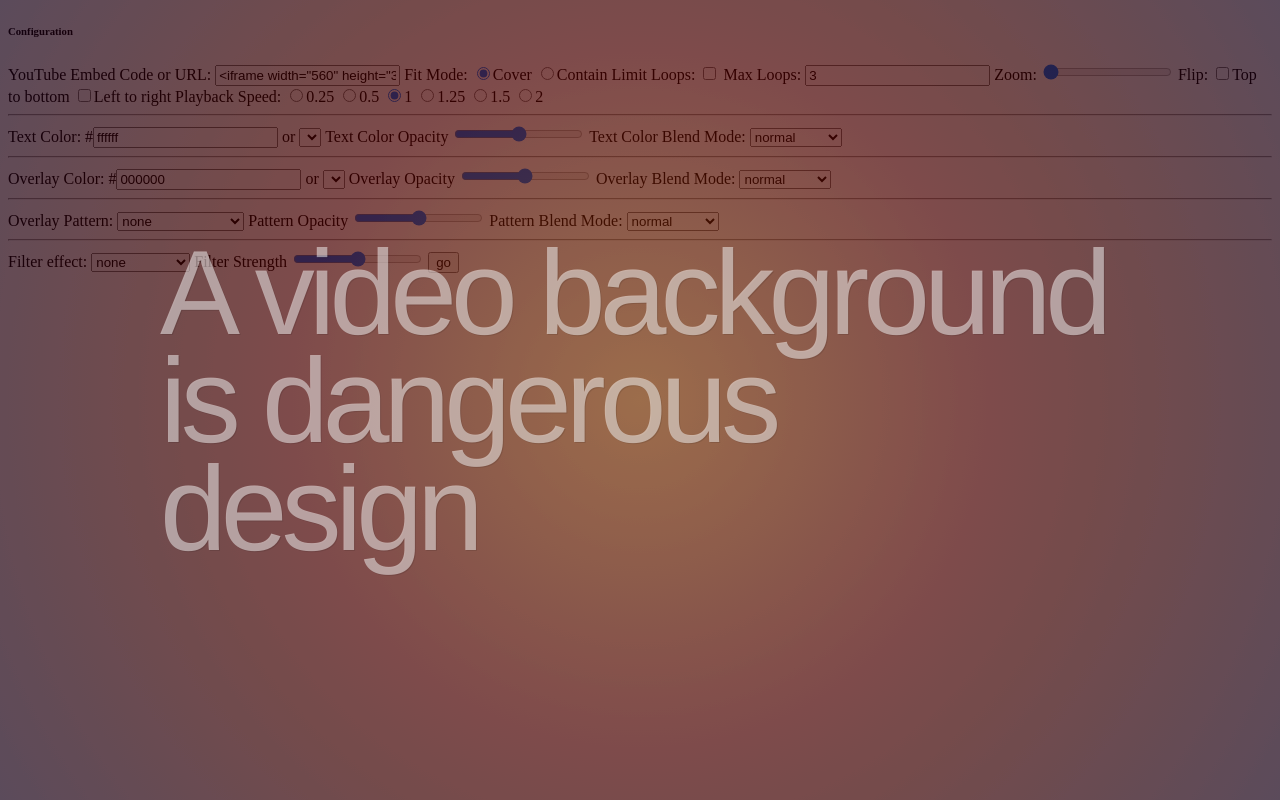
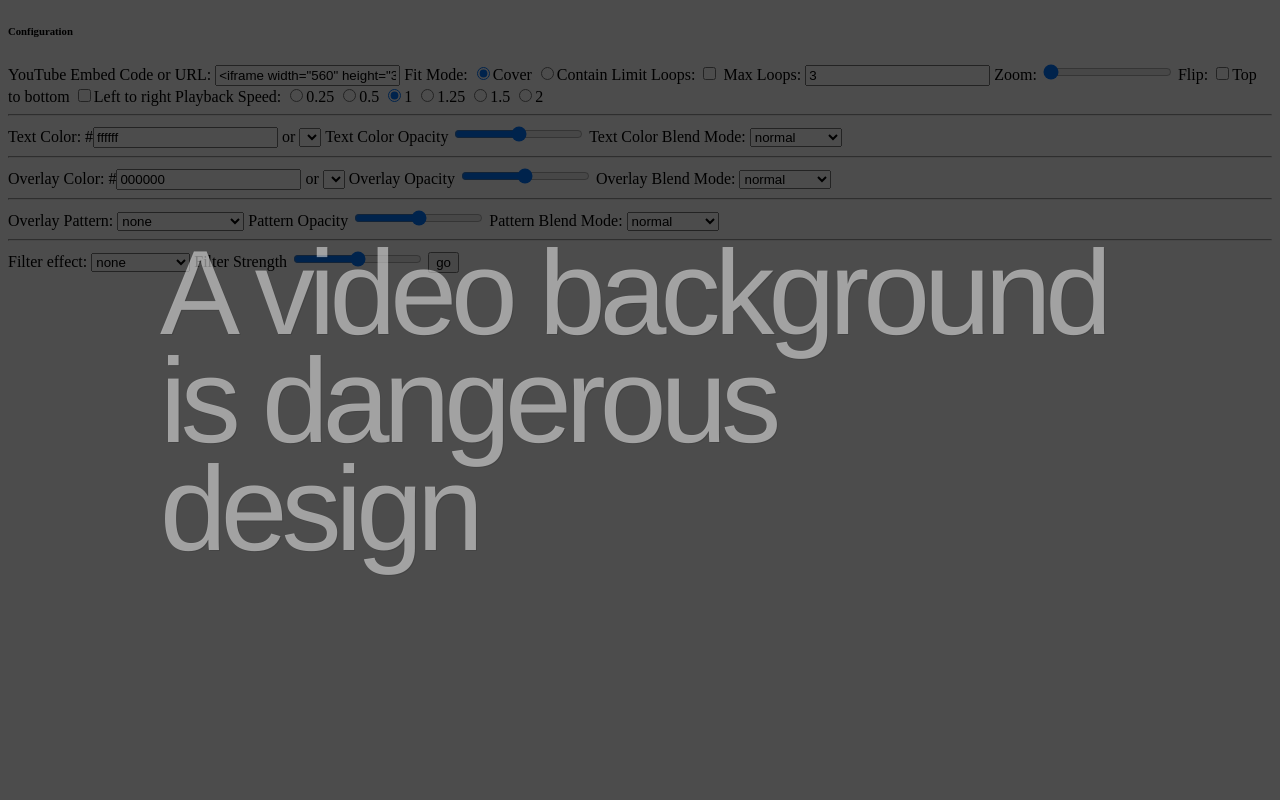
Before and after one commit to Danjohnsonnj/vdbg, a website: page src/index.html in a window 1280 px wide. Drawn offline with nearby package versions, Linux system fonts and the light colour scheme; files that its build step writes are made by us from their sources.

Commit message:
Removed test CSSgram filter

```diff
--- a/src/index.html
+++ b/src/index.html
@@ -21,7 +21,7 @@
 
     <div class="background-wrapper fullscreen">
       <div id="player"></div>
-      <div class="color overlay fullscreen toaster"></div>
+      <div class="color overlay fullscreen"></div>
       <div class="pattern overlay fullscreen" data-pattern-name=""></div>
     </div>
 
```
